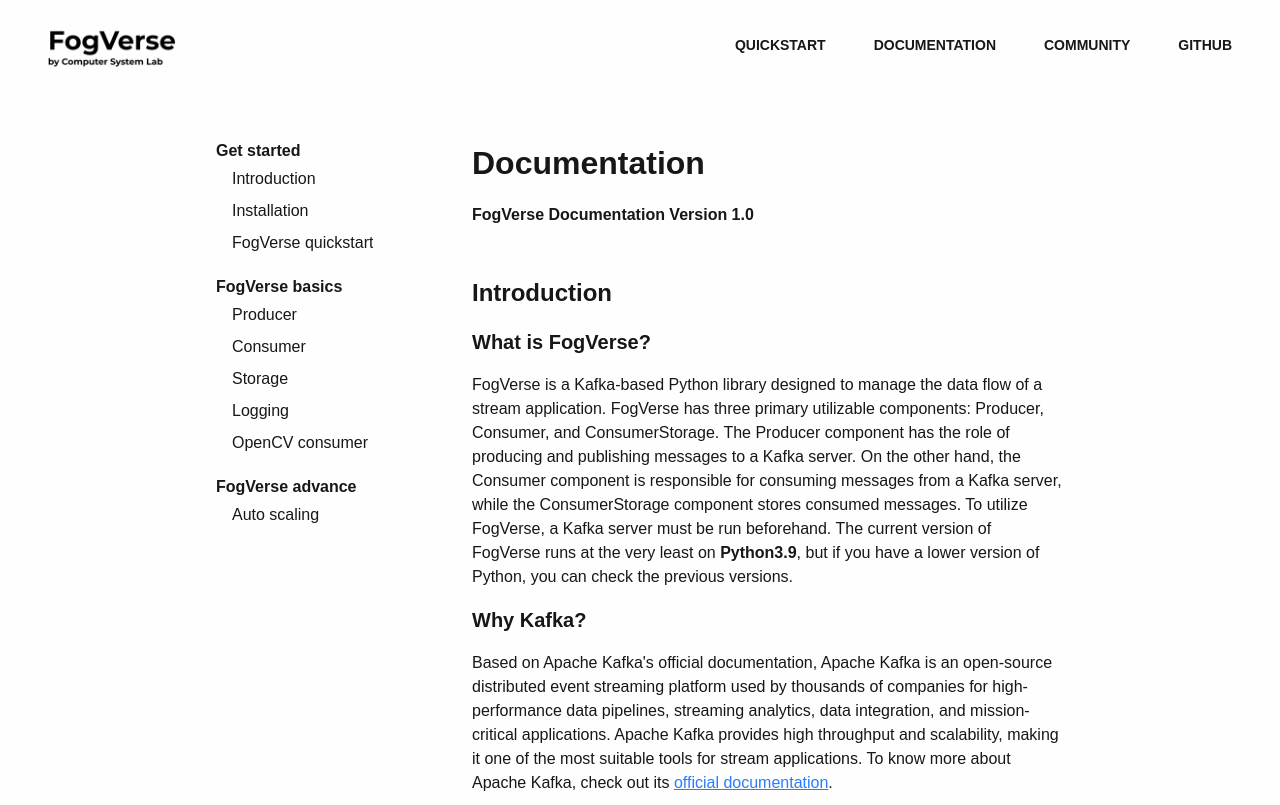
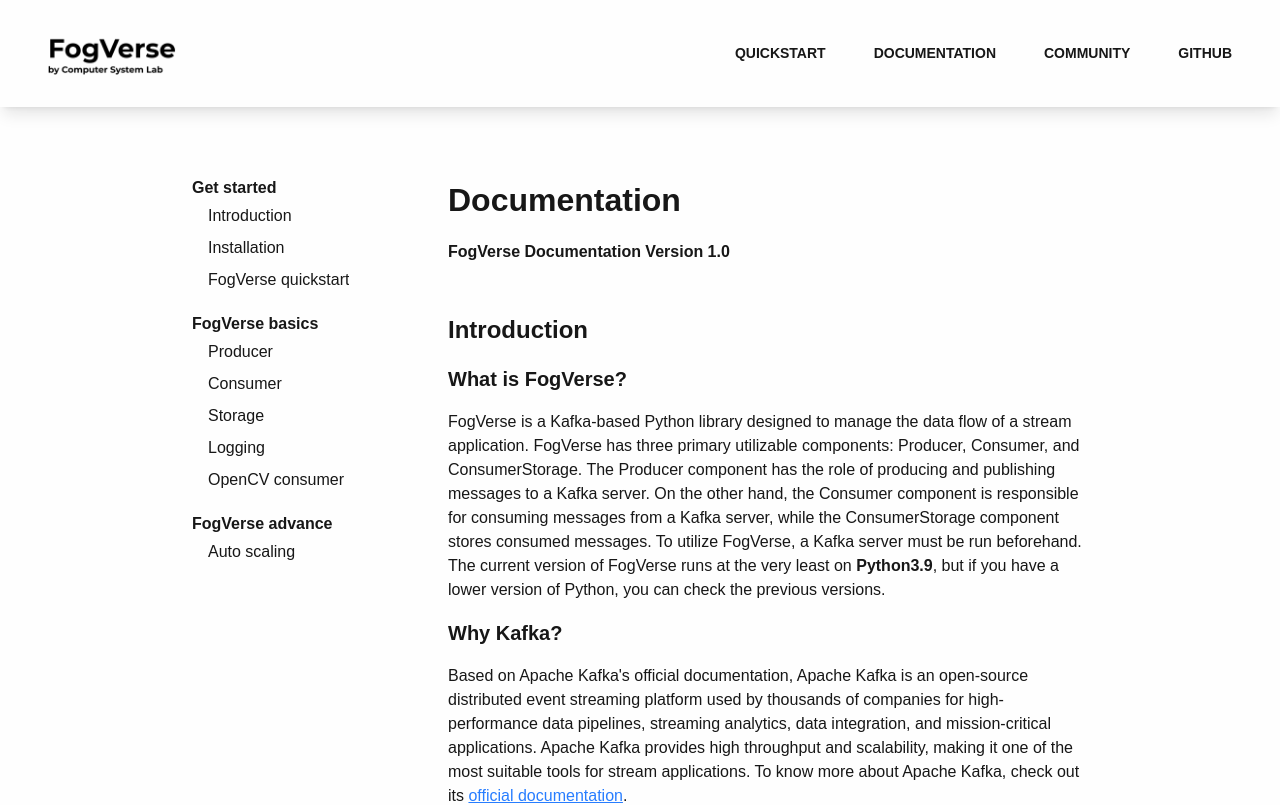
Before and after one commit to FXDROS/fogverse-documentation, a Next.js app: page /documentation in a window 1280 px wide. Shown: the top 805 px of the page. Built offline with nearby package versions, Linux system fonts and the light colour scheme.

Commit message:
chore: update layout

```diff
--- a/src/app/layout.tsx
+++ b/src/app/layout.tsx
@@ -26,10 +26,13 @@
   return (
     <html lang="en">
       <body
-        className={`${geistSans.variable} ${geistMono.variable} antialiased px-12 py-6`}
+        className={`${geistSans.variable} ${geistMono.variable} antialiased`}
       >
         <TopNav />
-        {children}
+        <div className="px-12">{children}</div>
+        <footer className="py-4 text-sm text-center bg-gray mt-12">
+          Developed with &#129504; by CSL
+        </footer>
       </body>
     </html>
   );
--- a/src/components/commons/documentation-layout/index.tsx
+++ b/src/components/commons/documentation-layout/index.tsx
@@ -5,11 +5,11 @@
   children,
 }) => {
   return (
-    <div className="flex justify-center mt-12">
+    <div className="flex justify-center mt-44">
       <div className="w-64">
         <SubNav contentList={contentList} />
       </div>
-      <div className="w-1/2 overflow-scroll">{children}</div>
+      <div className="w-[640px] overflow-scroll">{children}</div>
     </div>
   );
 };
--- a/src/components/navbar/topnav/index.tsx
+++ b/src/components/navbar/topnav/index.tsx
@@ -12,8 +12,8 @@
 
   return (
     <>
-      <div className="w-full justify-between items-center pb-6 hidden md:flex">
-        <a href="/">
+      <div className="fixed w-full justify-between items-center py-8 hidden md:flex shadow-lg bg-background top-0">
+        <a href="/" className="mx-12">
           <Image
             src="/assets/fogverse.png"
             height={500}
@@ -22,7 +22,7 @@
             priority
           />
         </a>
-        <div className="flex justify-end items-center">
+        <div className="flex justify-end items-center mx-12">
           {NAVIGATION?.map((nav, index) => (
             <a
               key={index}
```
